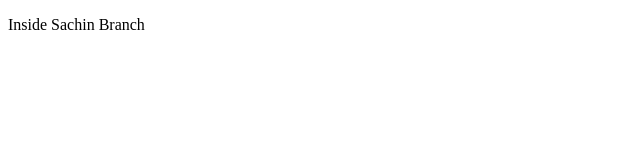
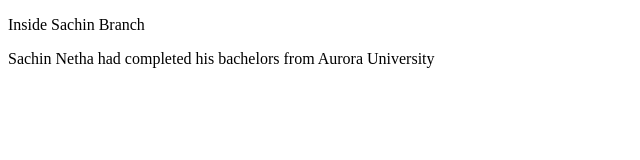
Before and after one commit to SachinNetha01/Sample-proj3, a plain HTML site: page Sachin.html in a window 1280 px wide. Shown: the whole page, without its empty margins (0-640 px from the left). Drawn offline with Linux system fonts and the light colour scheme.

Commit message:
added Sachin education details

```diff
--- a/Sachin.html
+++ b/Sachin.html
@@ -8,5 +8,6 @@
 </head>
 <body>
  <P> Inside Sachin Branch</P>
+ <P> Sachin Netha had completed his bachelors from Aurora University</P>
 </body>
 </html>
```
